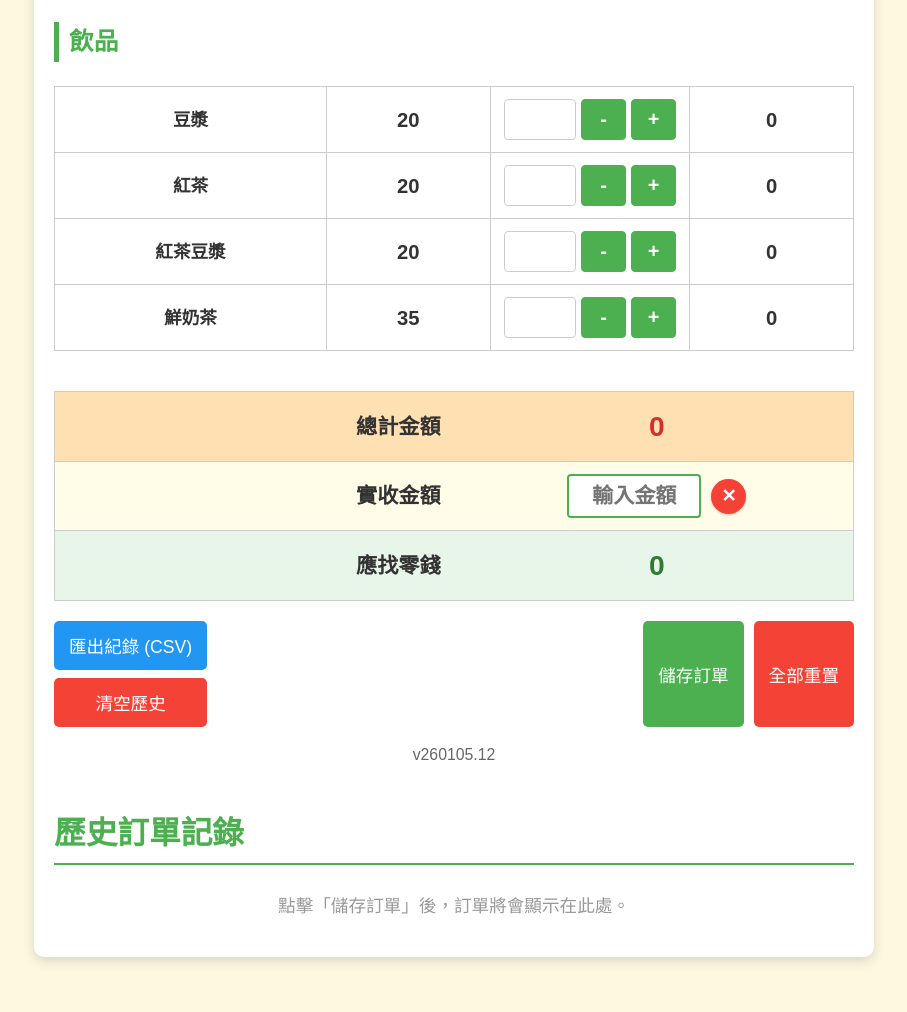
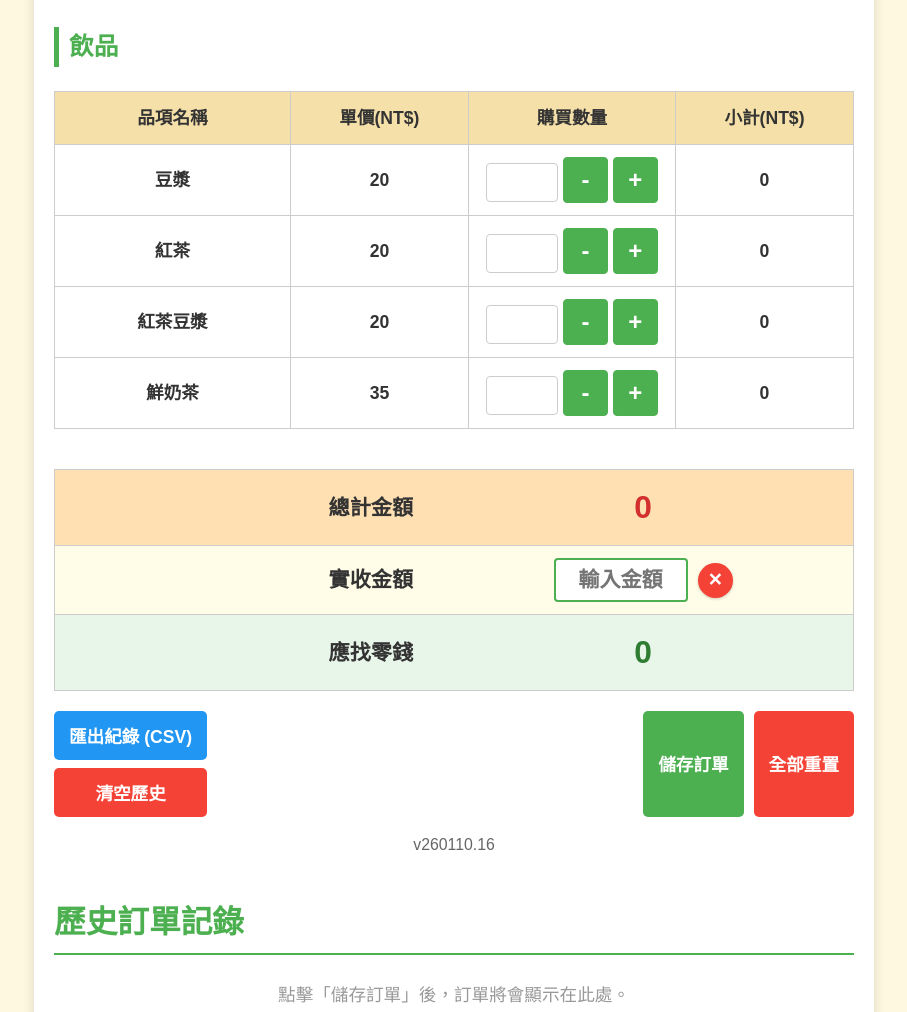
Before and after one commit to yyzzgg/Fried-buns-B, a plain HTML site: page index.html in a window 1280 px wide. Shown: the part 608-1620 px from the top of the page, without its empty margins (186-1093 px from the left). Drawn offline with Linux system fonts and the light colour scheme.

Commit message:
Update index.html

```diff
--- a/index.html
+++ b/index.html
@@ -6,13 +6,17 @@
     <title>吉尼森美語繳費通知單</title>
     <style>
         body {
-            font-family: '微軟正黑體', 'Arial', sans-serif;
+            font-family: 'PingFang TC', 'Heiti TC', '微軟正黑體', sans-serif;
+            -webkit-font-smoothing: antialiased;
+            -moz-osx-font-smoothing: grayscale;
             margin: 0;
             padding: 0;
             background-color: #fff8e1;
             color: #333;
             font-size: 110%;
             line-height: 1.6;
+            font-weight: 500;
+            touch-action: pan-y;
         }
         .header {
             background-color: #ff9800;
@@ -21,9 +25,7 @@
             text-align: center;
             box-shadow: 0 2px 4px rgba(0, 0, 0, 0.1);
         }
-        .header h1 {
-            margin: 5px 0;
-        }
+        .header h1 { margin: 0; font-weight: 900; }
         .container {
             max-width: 800px;
             margin: 40px auto;
@@ -32,83 +34,41 @@
             border-radius: 10px;
             box-shadow: 0 4px 12px rgba(0, 0, 0, 0.15);
         }
-        h2 {
-            color: #d32f2f;
-            border-bottom: 2px solid #ff9800;
-            padding-bottom: 5px;
-            margin-top: 30px;
-            font-size: 1.8em;
-        }
-        h3 {
-            color: #4CAF50;
-            border-left: 5px solid #4CAF50;
-            padding-left: 10px;
-            margin-top: 30px;
-            font-size: 1.4em;
-        }
-        table {
-            width: 100%;
-            border-collapse: collapse;
-            margin-top: 10px;
-            font-size: 1em;
-            table-layout: fixed;
-        }
-        th, td {
-            border: 1px solid #ccc;
-            padding: 12px 10px;
-            text-align: center;
-            overflow: hidden;
-        }
-        th {
-            background-color: #f5e0a9;
-            color: #333;
-        }
-        th:nth-child(1), td:nth-child(1) { width: 35%; }
-        th:nth-child(2), td:nth-child(2) { width: 20%; }
-        th:nth-child(3), td:nth-child(3) { width: 25%; }
-        th:nth-child(4), td:nth-child(4) { width: 20%; }
+        h2 { color: #d32f2f; border-bottom: 2px solid #ff9800; padding-bottom: 5px; margin-top: 30px; font-size: 1.8em; font-weight: 700; }
+        h3 { color: #4CAF50; border-left: 5px solid #4CAF50; padding-left: 10px; margin-top: 30px; font-size: 1.4em; font-weight: 700; }
 
-        td:nth-child(1) {
-            font-weight: bold;
-            text-align: center;
-        }
-        td[id^="price-"], td[id^="subtotal-"] {
-            font-size: 1.15em;
-            font-weight: bold;
-            color: #333;
-        }
-        .input-group {
-            display: flex;
-            align-items: stretch;
-            justify-content: center;
-            max-width: 280px;
-            margin: 0 auto;
-            gap: 5px;
-        }
-        /* 優化輸入框在外觀上的統一性 */
+        table { width: 100%; border-collapse: collapse; margin-top: 10px; font-size: 1em; table-layout: fixed; }
+        th, td { border: 1px solid #ccc; padding: 12px 10px; text-align: center; overflow: hidden; font-weight: 600; }
+        th { background-color: #f5e0a9; color: #333; font-weight: 900; }
+
+        /* 調整表格寬度比例 */
+        th:nth-child(1), td:nth-child(1) { width: 30%; }
+        th:nth-child(2), td:nth-child(2) { width: 22%; }
+        th:nth-child(3), td:nth-child(3) { width: 26%; }
+        th:nth-child(4), td:nth-child(4) { width: 22%; }
+
         input[type="text"] {
             width: 60px;
             padding: 8px 5px;
             text-align: center;
             border: 1px solid #ccc;
             border-radius: 4px;
-            font-size: 18px; /* 增加到18px防止iOS自動縮放頁面 */
+            font-size: 18px;
+            font-weight: 700;
             margin: 0;
-            -webkit-appearance: none; /* 移除iOS內建陰影 */
+            -webkit-appearance: none;
         }
-        .received-container {
-            display: flex;
-            align-items: center;
-            justify-content: center;
-            gap: 10px;
+        .received-container { display: flex; align-items: center; justify-content: center; gap: 10px; }
+        #received-amount { width: 120px; font-size: 1.2em; font-weight: 900; color: #2e7d32; border: 2px solid #4CAF50; }
+
+        .qty-button, .btn-clear-small, .button-common {
+            cursor: pointer;
+            touch-action: manipulation;
+            -webkit-user-select: none;
+            user-select: none;
+            font-weight: 900;
         }
-        #received-amount {
-            width: 120px;
-            font-size: 1.2em;
-            font-weight: bold;
-            color: #2e7d32;
-            border: 2px solid #4CAF50;
-        }
+
         .btn-clear-small {
             background-color: #f44336;
             color: white;
@@ -116,8 +76,6 @@
             border-radius: 50%;
             width: 35px;
             height: 35px;
-            cursor: pointer;
-            font-weight: bold;
             font-size: 18px;
             display: flex;
             align-items: center;
@@ -130,46 +88,17 @@
             border: 1px solid #4CAF50;
             width: 45px;
             padding: 8px 0;
-            cursor: pointer;
-            font-size: 20px;
-            font-weight: bold;
+            font-size: 24px;
             border-radius: 4px;
         }
-        .total-row td {
-            font-weight: bold;
-            background-color: #ffe0b2;
-        }
-        .change-row td {
-            font-weight: bold;
-            background-color: #e8f5e9;
-        }
-        .total-label {
-            text-align: right !important;
-            padding-right: 20px;
-            font-size: 1.2em;
-        }
-        #grand-total, #change-amount {
-            font-size: 1.6em !important;
-            font-weight: bold;
-            color: #d32f2f;
-        }
-        #change-amount {
-            color: #2e7d32;
-        }
-        .action-buttons-container {
-            display: flex;
-            justify-content: space-between;
-            margin-top: 20px;
-            gap: 10px;
-        }
-        .button-common {
-            padding: 12px 15px;
-            border: none;
-            border-radius: 5px;
-            cursor: pointer;
-            font-size: 1em;
-            color: white;
-        }
+        .total-row td { font-weight: 900; background-color: #ffe0b2; }
+        .change-row td { font-weight: 900; background-color: #e8f5e9; }
+        .total-label { text-align: right !important; padding-right: 20px; font-size: 1.2em; }
+        #grand-total, #change-amount { font-size: 1.8em !important; font-weight: 900; color: #d32f2f; }
+        #change-amount { color: #2e7d32; }
+
+        .action-buttons-container { display: flex; justify-content: space-between; margin-top: 20px; gap: 10px; }
+        .button-common { padding: 12px 15px; border: none; border-radius: 5px; font-size: 1em; color: white; font-weight: 700; }
         .export-button { background-color: #2196F3; }
         .delete-all-button, .clear-button { background-color: #f44336; }
         .save-button { background-color: #4CAF50; }
@@ -182,17 +111,15 @@
     </div>
 
     <div class="container">
-
         <h2>品項與金額計算</h2>
-
         <h3>主食</h3>
         <table>
             <thead>
                 <tr>
                     <th>品項名稱</th>
-                    <th>單價 (NT$)</th>
+                    <th>單價(NT$)</th>
                     <th>購買數量</th>
-                    <th>小計 (NT$)</th>
+                    <th>小計(NT$)</th>
                 </tr>
             </thead>
             <tbody>
@@ -237,6 +164,14 @@
 
         <h3>飲品</h3>
         <table>
+            <thead>
+                <tr>
+                    <th>品項名稱</th>
+                    <th>單價(NT$)</th>
+                    <th>購買數量</th>
+                    <th>小計(NT$)</th>
+                </tr>
+            </thead>
             <tbody>
                 <tr>
                     <td>豆漿</td>
@@ -320,13 +255,12 @@
             </div>
         </div>
 
-        <p style="text-align: center; margin-top: 15px; font-size: 0.9em; color: #666;">v260105.12</p>
+        <p style="text-align: center; margin-top: 15px; font-size: 0.9em; color: #666;">v260110.16</p>
 
         <div id="history-container">
             <h2 style="margin-top: 40px; border-bottom: 2px solid #4CAF50; color: #4CAF50;">歷史訂單記錄</h2>
             <p id="no-history-msg" style="color: #999; text-align: center; margin-top: 20px;">點擊「儲存訂單」後，訂單將會顯示在此處。</p>
         </div>
-
     </div>
 
     <script>
```
